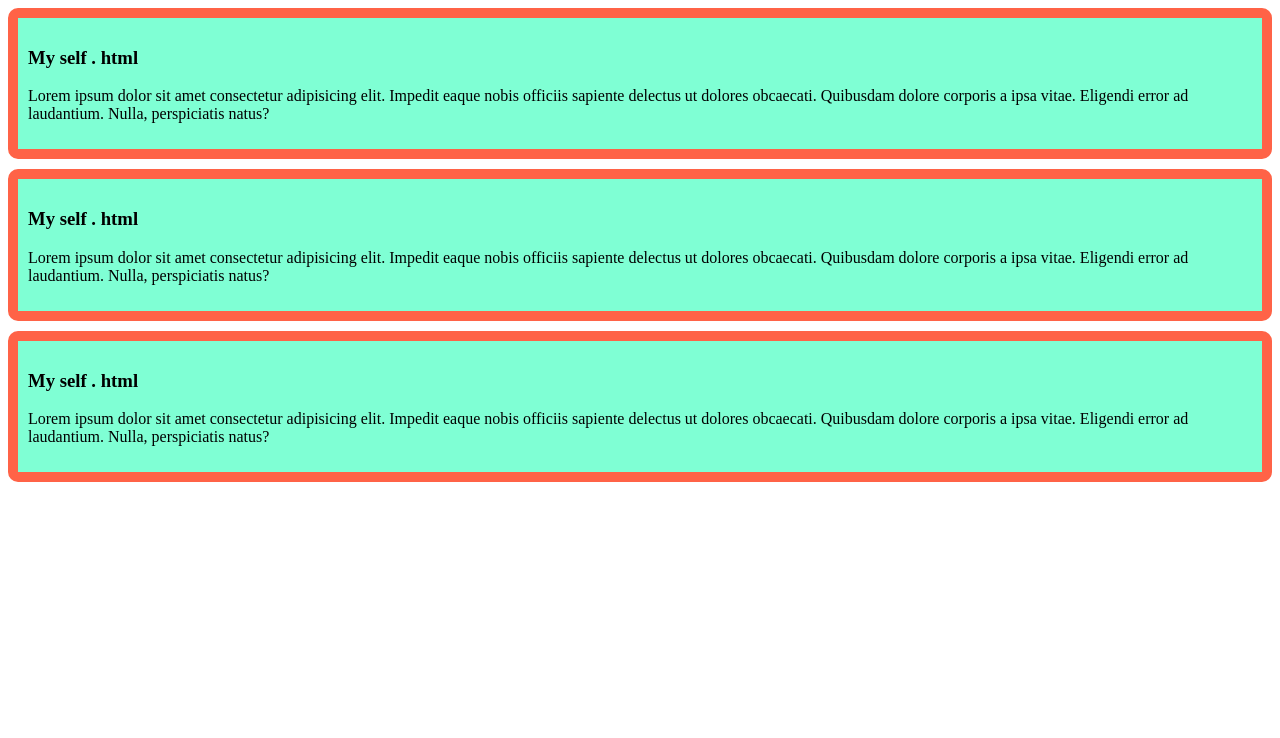
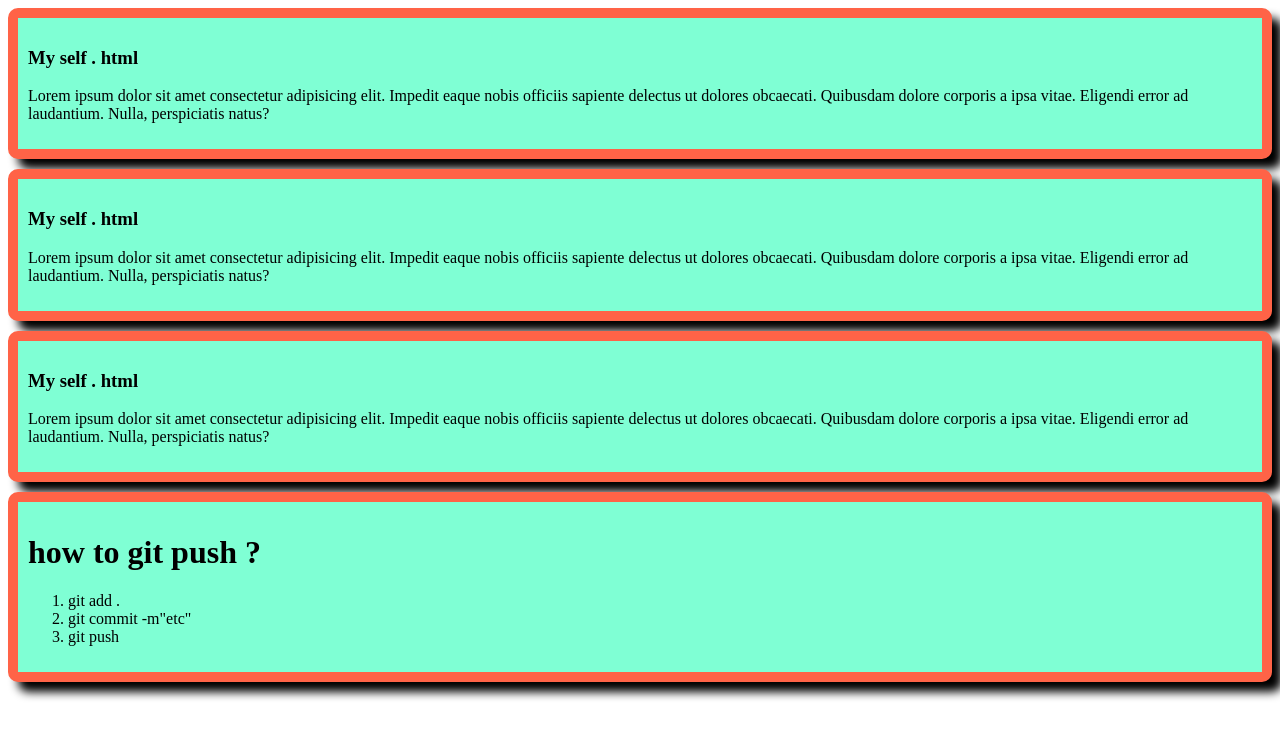
Before and after one commit to RIZWANARAF4010/my-simple-web, a plain HTML site: page index.html in a window 1280 px wide. Drawn offline with Linux system fonts and the light colour scheme.

Commit message:
add a list to github ok

```diff
--- a/index.html
+++ b/index.html
@@ -19,5 +19,13 @@
         <h3>My self . html</h3>
         <p>Lorem ipsum dolor sit amet consectetur adipisicing elit. Impedit eaque nobis officiis sapiente delectus ut dolores obcaecati. Quibusdam dolore corporis a ipsa vitae. Eligendi error ad laudantium. Nulla, perspiciatis natus?</p>
     </div>
+    <div>
+        <h1>how to git push ?</h1>
+<ol>
+    <li>git add .</li>
+    <li>git commit -m"etc"</li>
+    <li>git push</li>
+</ol>
+    </div>
 </body>
 </html>
--- a/style/vlog.css
+++ b/style/vlog.css
@@ -4,4 +4,5 @@ div{
     margin-bottom: 10px;
     padding: 10px;
     background-color: aquamarine;
+    box-shadow: 10px 10px 10px;
 }
```
